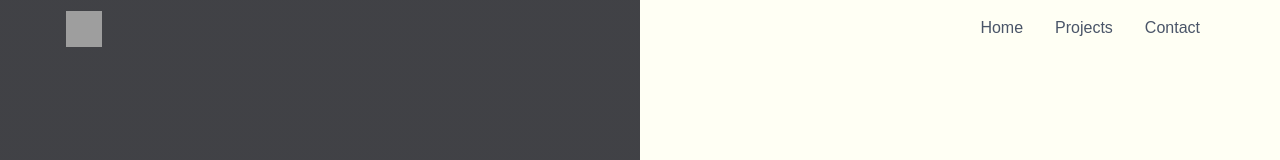
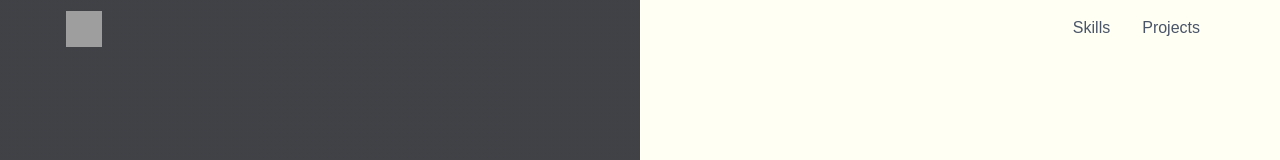
Before and after one commit to eIyth/portfolio-react, a React (Create React App) app: page / in a window 1280 px wide. Shown: the top 160 px of the page. Built offline with nearby package versions, Linux system fonts and the light colour scheme; grey boxes are pictures that could not be loaded.

Commit message:
Navbar fixes

```diff
--- a/package.json
+++ b/package.json
@@ -14,6 +14,7 @@
     "react": "^16.13.1",
     "react-dom": "^16.13.1",
     "react-helmet": "^6.0.0",
+    "react-router-dom": "^5.1.2",
     "react-scripts": "3.4.1",
     "yarn": "^1.22.4"
   },
--- a/src/App.js
+++ b/src/App.js
@@ -5,12 +5,15 @@ import Projects from './components/projects.js';
 import Skills from './components/skills.js';
 import { Helmet } from 'react-helmet'
 
+
 const Home = _ =>
   <div>
     <Helmet>
       <title>Gwenc'hlan | Potfolio</title>
     </Helmet>
   </div>
+
+
 
 function App() {
   return (
@@ -24,7 +27,10 @@ function App() {
         <Projects/>
       </body>
     </div>
+
+
   );
 }
 
+
 export default App;
--- a/src/components/menu.js
+++ b/src/components/menu.js
@@ -1,4 +1,5 @@
 import React from 'react';
+
 
 class Menu extends React.Component{
     render() {
@@ -18,9 +19,9 @@ class Menu extends React.Component{
     <div className="hidden lg:flex lg:items-center lg:w-auto w-full text-right" id="menu">
         <nav>
         <ul className="lg:flex items-center justify-between text-base text-white lg:text-gray-700 pt-4 lg:pt-0">
-            <li><a className="lg:p-4 py-3 px-0 block border-b-2 border-transparent hover:border-indigo-400" href="/Home">Home</a></li>
-            <li><a className="lg:p-4 py-3 px-0 block border-b-2 border-transparent hover:border-indigo-400" href="/Projects">Projects</a></li>
-            <li><a className="lg:p-4 py-3 px-0 block border-b-2 border-transparent hover:border-indigo-400 lg:mb-0 mb-2" href="/Contact">Contact</a></li>
+            <li><a className="lg:p-4 py-3 px-0 block border-b-2 border-transparent hover:border-indigo-400 " href="#Skills">Skills</a></li>
+            <li><a className="lg:p-4 py-3 px-0 block border-b-2 border-transparent hover:border-indigo-400 lg:mb-0 mb-2" href="#Projects">Projects</a></li>
+
         </ul>
 
         </nav>
@@ -31,4 +32,5 @@ class Menu extends React.Component{
     }
   };
 
+
 export default Menu;
--- a/src/components/projects.js
+++ b/src/components/projects.js
@@ -4,7 +4,7 @@ import Cards from '../components/cards.js'
 class Projects extends React.Component{
     render(){
         return(
-          <div className="flex p-0 w-screen items-center justify-center">
+          <div className="flex p-0 w-screen items-center justify-center" id="Projects">
           <div className="overflow-hidden container">
               <div className="px-6 py-4">
                   <div className="text-4xl font-light text-center">Projects</div>
--- a/src/components/skills.js
+++ b/src/components/skills.js
@@ -4,7 +4,7 @@ import SkillCards from './skillsCard.js'
 class Skills extends React.Component{
     render() {
       return(
-        <div className="flex p-0 w-screen items-center justify-center">
+        <div className="flex p-0 w-screen items-center justify-center" id="Skills">
         <div className="overflow-hidden container">
             <div className="px-6 py-4">
                 <div className="text-4xl font-light text-center">Skills</div>
```
Also changed, not shown: 1 other file (tests, documents, lock files or other folders).
